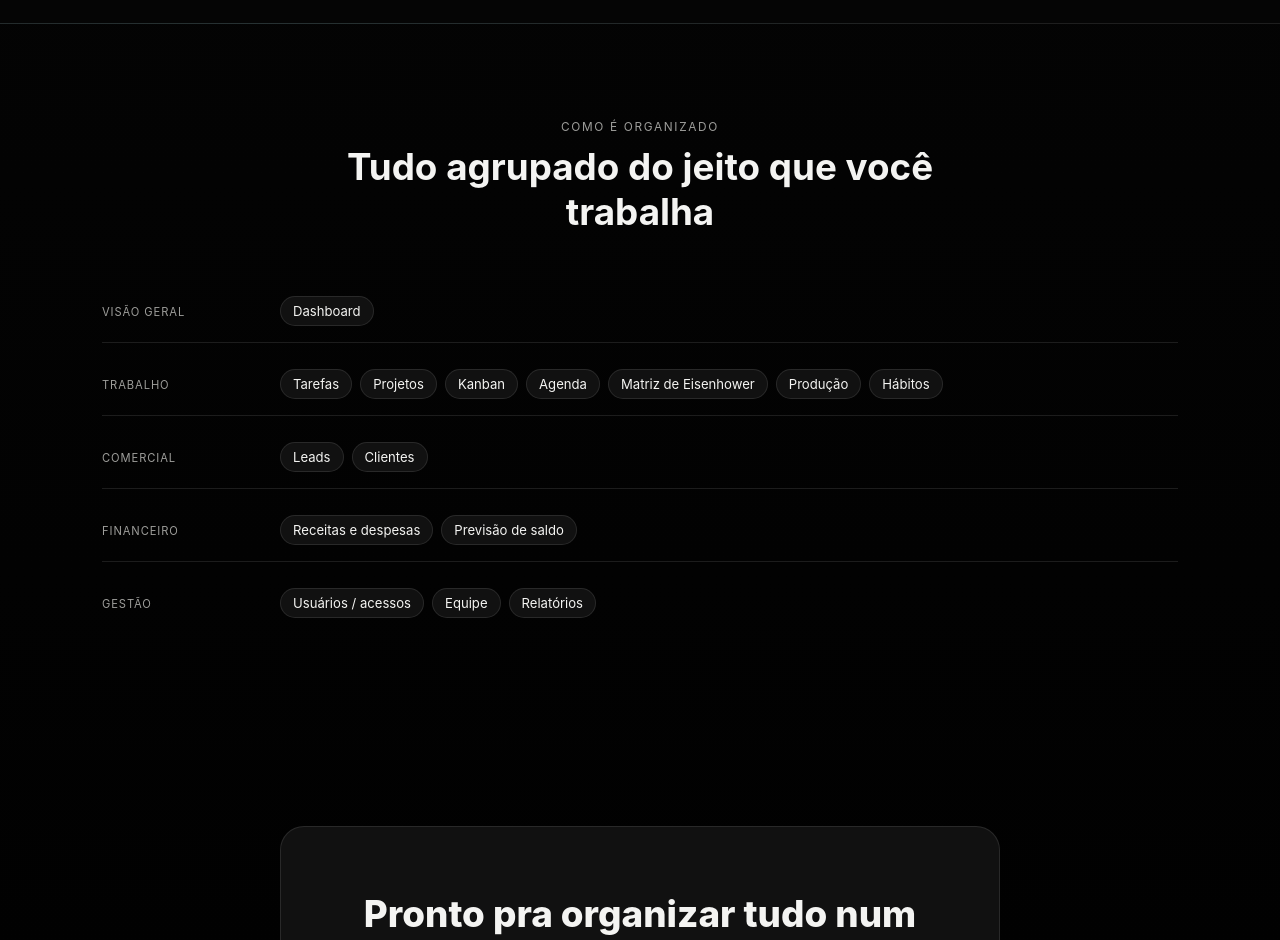
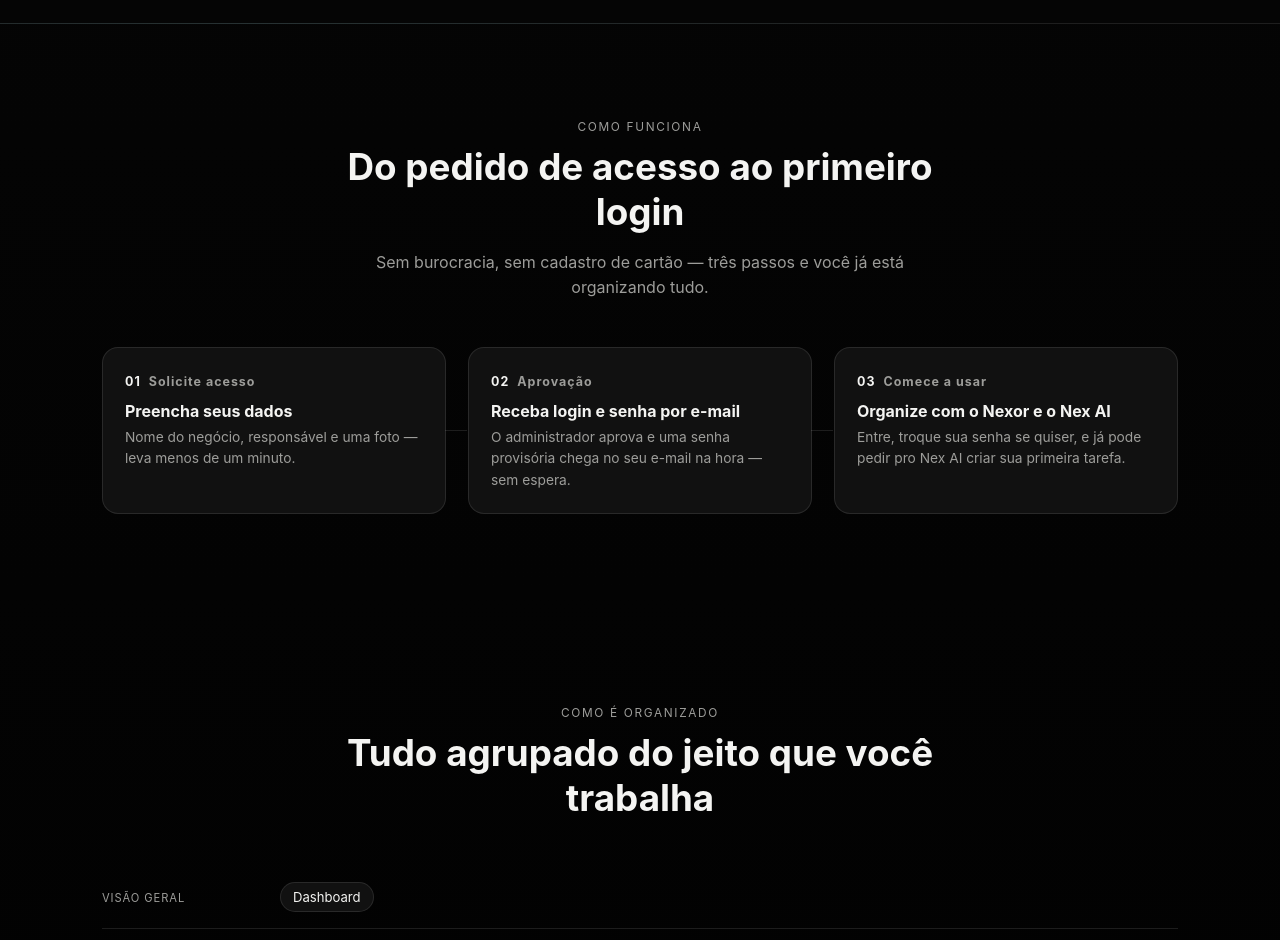
Before and after one commit to jvictorsalesmedia/nexor-app, a website: page landing.html in a window 1280 px wide. Shown: the part 2560-3500 px from the top of the page. Drawn offline with Linux system fonts and the light colour scheme.

Commit message:
Polimento na landing page: seção "Como funciona", animações e hover
Nova seção de 3 passos, animação de revelação ao rolar, hover nos
cards de recursos.

```diff
--- a/landing.html
+++ b/landing.html
@@ -223,6 +223,13 @@
     border: 1px solid var(--line);
     border-radius: var(--radius);
     padding: 22px;
+    transition: transform 220ms ease, border-color 220ms ease, box-shadow 220ms ease;
+  }
+
+  .feature-card:hover {
+    transform: translateY(-4px);
+    border-color: rgba(255,255,255,0.22);
+    box-shadow: 0 20px 50px rgba(0,0,0,0.4);
   }
 
   .feature-card .icon-dot {
@@ -372,6 +379,65 @@
     color: var(--text);
   }
 
+  .steps-grid {
+    display: grid;
+    grid-template-columns: repeat(3, 1fr);
+    gap: 22px;
+    counter-reset: step;
+  }
+
+  .step-card {
+    position: relative;
+    padding: 26px 22px 22px;
+    border: 1px solid var(--line);
+    border-radius: var(--radius);
+    background: var(--panel);
+  }
+
+  .step-card .step-number {
+    counter-increment: step;
+    font-size: 0.78rem;
+    font-weight: 700;
+    color: var(--muted);
+    letter-spacing: 0.08em;
+    margin-bottom: 12px;
+  }
+
+  .step-card .step-number::before {
+    content: "0" counter(step);
+    margin-right: 8px;
+    color: var(--text);
+  }
+
+  .step-card h3 { margin: 0 0 6px; font-size: 1rem; }
+  .step-card p { margin: 0; color: var(--muted); font-size: 0.86rem; line-height: 1.55; }
+
+  .step-card:not(:last-child)::after {
+    content: "";
+    position: absolute;
+    top: 50%;
+    right: -22px;
+    width: 22px;
+    height: 1px;
+    background: var(--line);
+    display: none;
+  }
+
+  @media (min-width: 861px) {
+    .step-card:not(:last-child)::after { display: block; }
+  }
+
+  .reveal {
+    opacity: 0;
+    transform: translateY(18px);
+    transition: opacity 640ms ease, transform 640ms ease;
+  }
+
+  .reveal.is-visible {
+    opacity: 1;
+    transform: translateY(0);
+  }
+
   .cta-section {
     text-align: center;
   }
@@ -405,6 +471,7 @@
 
   @media (max-width: 860px) {
     .features-grid { grid-template-columns: 1fr 1fr; }
+    .steps-grid { grid-template-columns: 1fr; }
     .ai-inner { grid-template-columns: 1fr; gap: 34px; }
     .mock-grid { grid-template-columns: 1fr 1fr; }
     .module-row { grid-template-columns: 1fr; gap: 6px; }
@@ -459,38 +526,38 @@
 
   <section id="recursos">
     <div class="wrap">
-      <div class="section-head">
+      <div class="section-head reveal">
         <div class="eyebrow">O que tem dentro</div>
         <h2>Um sistema, todas as frentes do negócio</h2>
         <p>Cada módulo já nasce conectado aos outros — uma tarefa vira lançamento financeiro, um lead vira cliente, um hábito vira rotina acompanhada.</p>
       </div>
       <div class="features-grid">
-        <div class="feature-card">
+        <div class="feature-card reveal">
           <div class="icon-dot">✓</div>
           <h3>Tarefas, Kanban e Agenda</h3>
           <p>Prioridades do dia, quadro Kanban, planner semanal, Matriz de Eisenhower e integração de um clique com o Google Agenda.</p>
         </div>
-        <div class="feature-card">
+        <div class="feature-card reveal">
           <div class="icon-dot">◎</div>
           <h3>Leads e Clientes</h3>
           <p>Funil comercial por estágio, cadastro de clientes, histórico de contato e vínculo direto com projetos e financeiro.</p>
         </div>
-        <div class="feature-card">
+        <div class="feature-card reveal">
           <div class="icon-dot">$</div>
           <h3>Financeiro</h3>
           <p>Receitas, despesas, contas a pagar e receber, despesas por categoria e previsão de saldo dos próximos 30 dias.</p>
         </div>
-        <div class="feature-card">
+        <div class="feature-card reveal">
           <div class="icon-dot">↻</div>
           <h3>Hábitos e rotina</h3>
           <p>Acompanhamento diário de hábitos, sequência (streak) e progresso — pessoal ou da equipe.</p>
         </div>
-        <div class="feature-card">
+        <div class="feature-card reveal">
           <div class="icon-dot">▤</div>
           <h3>Produção e Projetos</h3>
           <p>Demandas criativas com captação, edição, aprovação e entrega, além de projetos com orçamento e progresso.</p>
         </div>
-        <div class="feature-card">
+        <div class="feature-card reveal">
           <div class="icon-dot">⚭</div>
           <h3>Equipe e Relatórios</h3>
           <p>Cadastro de funcionários, controle de acesso por perfil e relatórios de produtividade, atrasos e lucro.</p>
@@ -501,7 +568,7 @@
 
   <section id="nex-ai" class="ai-section">
     <div class="wrap ai-inner">
-      <div>
+      <div class="reveal">
         <img src="/nex-ai-badge.svg" alt="Nex AI" class="ai-badge" />
         <h2>Nex AI: você escreve, ela executa.</h2>
         <p class="lead">O Nex AI é o assistente do Nexor — converse em texto livre e ele interpreta, cria e responde. Sem formulário, sem menu: só descreve o que precisa.</p>
@@ -513,7 +580,7 @@
         </ul>
         <a href="/app?signup=1" class="btn cyan">Solicitar acesso</a>
       </div>
-      <div class="ai-chat-mock">
+      <div class="ai-chat-mock reveal">
         <div class="chat-head"><img src="/nex-ai-badge.svg" alt="" /> Nex AI</div>
         <div class="bubble user">emitir relatório dos meus gastos do mês passado</div>
         <div class="bubble ai">📄 Relatório financeiro gerado: 01/06 a 30/06 — receita R$ 12.400,00, despesa R$ 5.180,00, saldo R$ 7.220,00.</div>
@@ -525,11 +592,38 @@
 
   <section>
     <div class="wrap">
-      <div class="section-head">
+      <div class="section-head reveal">
+        <div class="eyebrow">Como funciona</div>
+        <h2>Do pedido de acesso ao primeiro login</h2>
+        <p>Sem burocracia, sem cadastro de cartão — três passos e você já está organizando tudo.</p>
+      </div>
+      <div class="steps-grid">
+        <div class="step-card reveal">
+          <div class="step-number">Solicite acesso</div>
+          <h3>Preencha seus dados</h3>
+          <p>Nome do negócio, responsável e uma foto — leva menos de um minuto.</p>
+        </div>
+        <div class="step-card reveal">
+          <div class="step-number">Aprovação</div>
+          <h3>Receba login e senha por e-mail</h3>
+          <p>O administrador aprova e uma senha provisória chega no seu e-mail na hora — sem espera.</p>
+        </div>
+        <div class="step-card reveal">
+          <div class="step-number">Comece a usar</div>
+          <h3>Organize com o Nexor e o Nex AI</h3>
+          <p>Entre, troque sua senha se quiser, e já pode pedir pro Nex AI criar sua primeira tarefa.</p>
+        </div>
+      </div>
+    </div>
+  </section>
+
+  <section>
+    <div class="wrap">
+      <div class="section-head reveal">
         <div class="eyebrow">Como é organizado</div>
         <h2>Tudo agrupado do jeito que você trabalha</h2>
       </div>
-      <div class="modules-list">
+      <div class="modules-list reveal">
         <div class="module-row">
           <div class="group-tag">Visão geral</div>
           <div class="items"><span>Dashboard</span></div>
@@ -556,7 +650,7 @@
 
   <section class="cta-section">
     <div class="wrap">
-      <div class="cta-box">
+      <div class="cta-box reveal">
         <h2>Pronto pra organizar tudo num lugar só?</h2>
         <p>Preencha a solicitação de acesso — o administrador aprova e você recebe login e senha por e-mail na hora.</p>
         <a href="/app?signup=1" class="btn primary">Solicitar acesso</a>
@@ -573,6 +667,17 @@
 
   <script>
     document.getElementById("year").textContent = new Date().getFullYear();
+
+    const revealObserver = new IntersectionObserver(entries => {
+      entries.forEach(entry => {
+        if (entry.isIntersecting) {
+          entry.target.classList.add("is-visible");
+          revealObserver.unobserve(entry.target);
+        }
+      });
+    }, { threshold: 0.15 });
+
+    document.querySelectorAll(".reveal").forEach(el => revealObserver.observe(el));
   </script>
 </body>
 </html>
```
